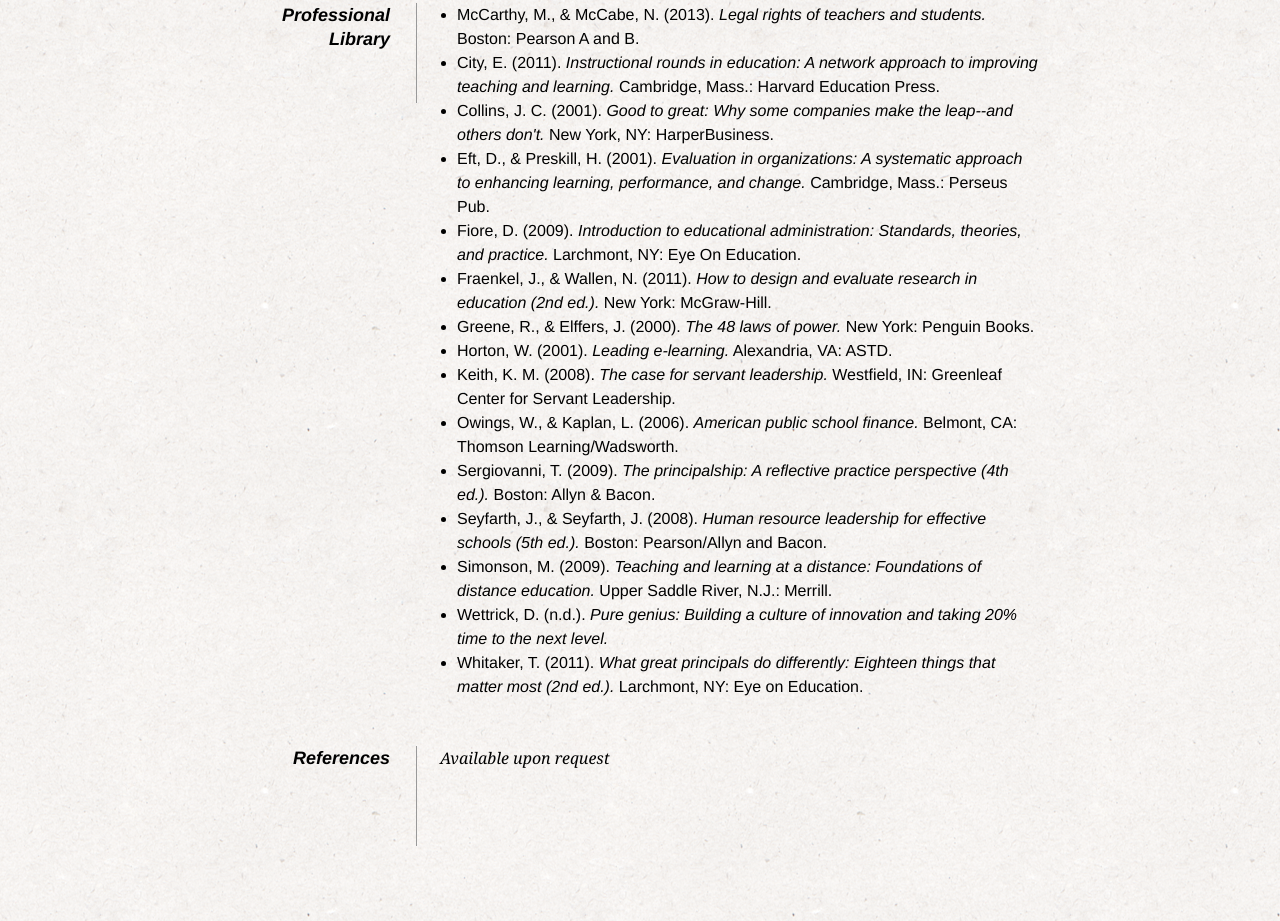
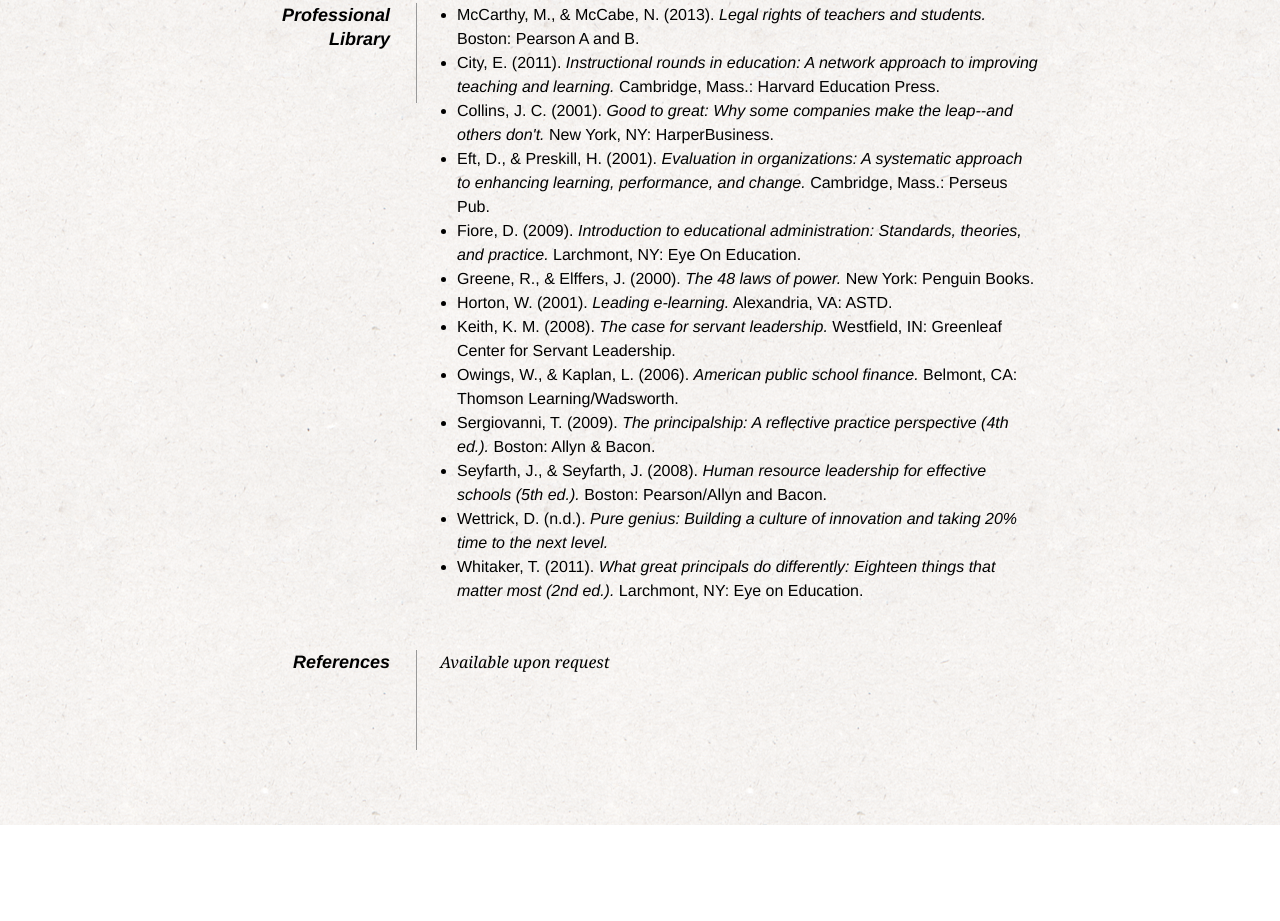
Before and after one commit to pammabry/pammabry.github.io, a plain HTML site: page index.html in a window 1280 px wide. Shown: the part 1554-2475 px from the top of the page. After the commit the page ends 2379 px from the top, so only its background shows below. Drawn offline with Linux system fonts and the light colour scheme.

Commit message:
remove 2 books from library list

```diff
--- a/index.html
+++ b/index.html
@@ -134,14 +134,12 @@
               <li>Collins, J. C. (2001). <em>Good to great: Why some companies make the leap--and others don't.</em> New York, NY: HarperBusiness.</li>
               <li>Eft, D., &amp; Preskill, H. (2001). <em>Evaluation in organizations: A systematic approach to enhancing learning, performance, and change.</em> Cambridge, Mass.: Perseus Pub.
               <li>Fiore, D. (2009). <em>Introduction to educational administration: Standards, theories, and practice.</em> Larchmont, NY: Eye On Education.
-              <li>Fraenkel, J., &amp; Wallen, N. (2011). <em>How to design and evaluate research in education (2nd ed.).</em> New York: McGraw-Hill.
               <li>Greene, R., &amp; Elffers, J. (2000). <em>The 48 laws of power.</em> New York: Penguin Books.
               <li>Horton, W. (2001). <em>Leading e-learning.</em> Alexandria, VA: ASTD.
               <li>Keith, K. M. (2008). <em>The case for servant leadership.</em> Westfield, IN: Greenleaf Center for Servant Leadership.</li>
               <li>Owings, W., &amp; Kaplan, L. (2006). <em>American public school finance.</em> Belmont, CA: Thomson Learning/Wadsworth.
               <li>Sergiovanni, T. (2009). <em>The principalship: A reflective practice perspective (4th ed.).</em> Boston: Allyn &amp; Bacon.
               <li>Seyfarth, J., &amp; Seyfarth, J. (2008). <em>Human resource leadership for effective schools (5th ed.).</em> Boston: Pearson/Allyn and Bacon.
-              <li>Simonson, M. (2009). <em>Teaching and learning at a distance: Foundations of distance education.</em> Upper Saddle River, N.J.: Merrill.
               <li>Wettrick, D. (n.d.). <em>Pure genius: Building a culture of innovation and taking 20% time to the next level.</em></li>
               <li>Whitaker, T. (2011). <em>What great principals do differently: Eighteen things that matter most (2nd ed.).</em> Larchmont, NY: Eye on Education.
 		        </ul>
```
